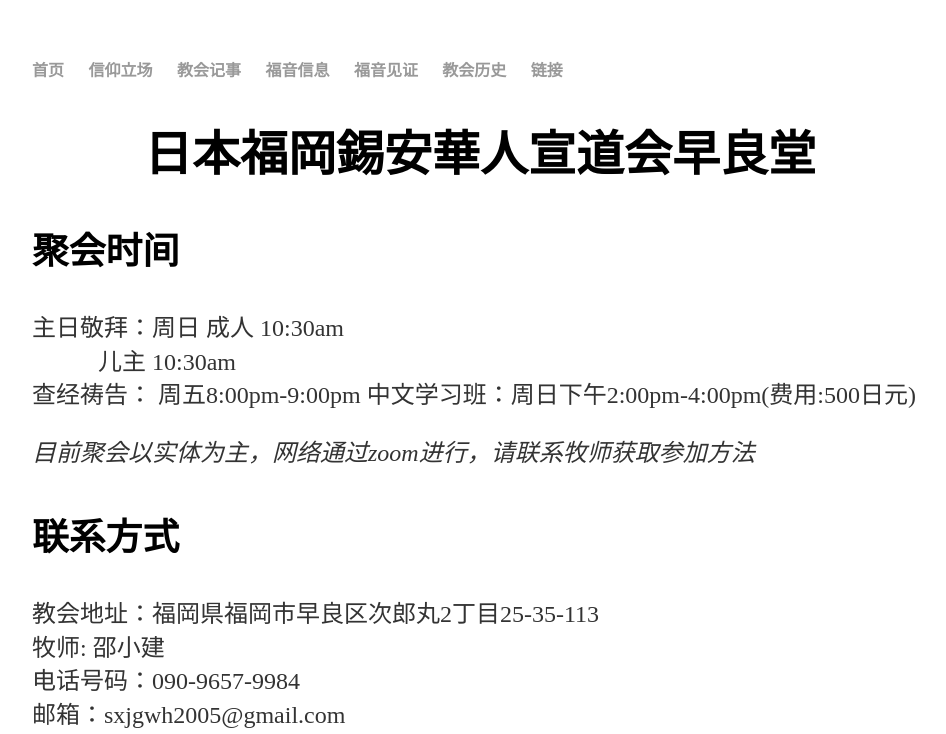
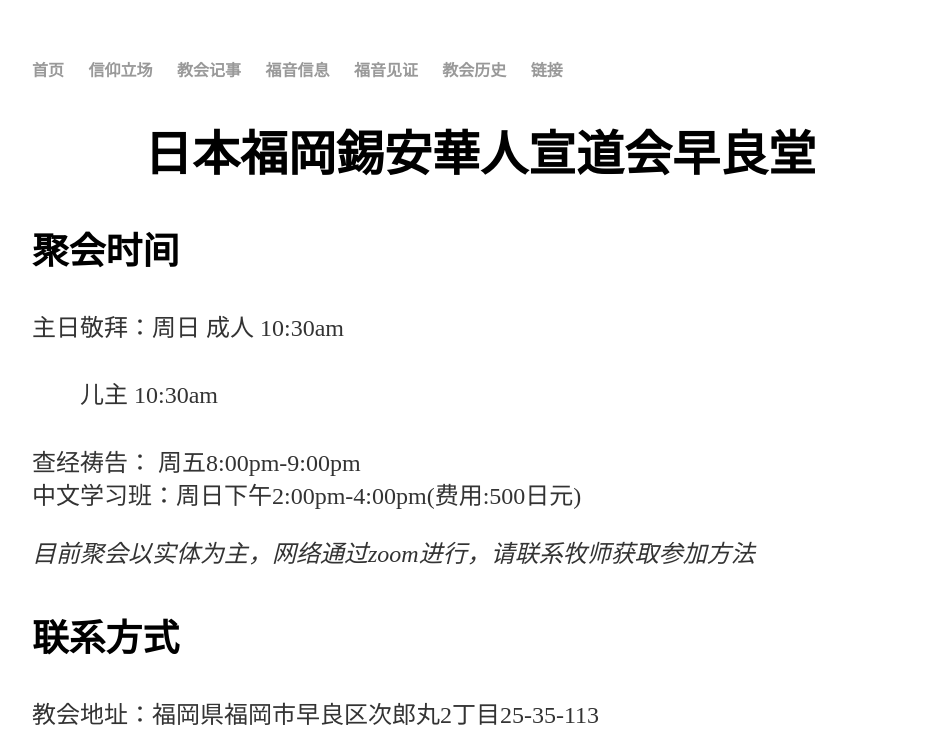
Before and after one commit to fukuokachinesechurch/fukuoka-cmujp-church, a Jekyll site: the page built from index.md, in a window 1280 px wide. Shown: the top 734 px of the page, without its empty margins (160-1106 px from the left). Built offline with Jekyll 4.4.1, drawn with Linux system fonts in a browser that asks for light colours.

```diff
--- a/index.md
+++ b/index.md
@@ -13,9 +13,9 @@
 
 <h3>聚会时间</h3>
 
-主日敬拜：周日&nbsp;成人 10:30am
-&nbsp;&nbsp;&nbsp;&nbsp;&nbsp;&nbsp;&nbsp;&nbsp;&nbsp;&nbsp;&nbsp;儿主  10:30am
-查经祷告：  周五8:00pm-9:00pm
+主日敬拜：周日&nbsp;成人 10:30am <br>
+&nbsp;&nbsp;&nbsp;&nbsp;&nbsp;&nbsp;&nbsp;&nbsp;儿主  10:30am <br>
+查经祷告：  周五8:00pm-9:00pm <br>
 中文学习班：周日下午2:00pm-4:00pm(费用:500日元)
 
 *目前聚会以实体为主，网络通过zoom进行，请联系牧师获取参加方法*
```
